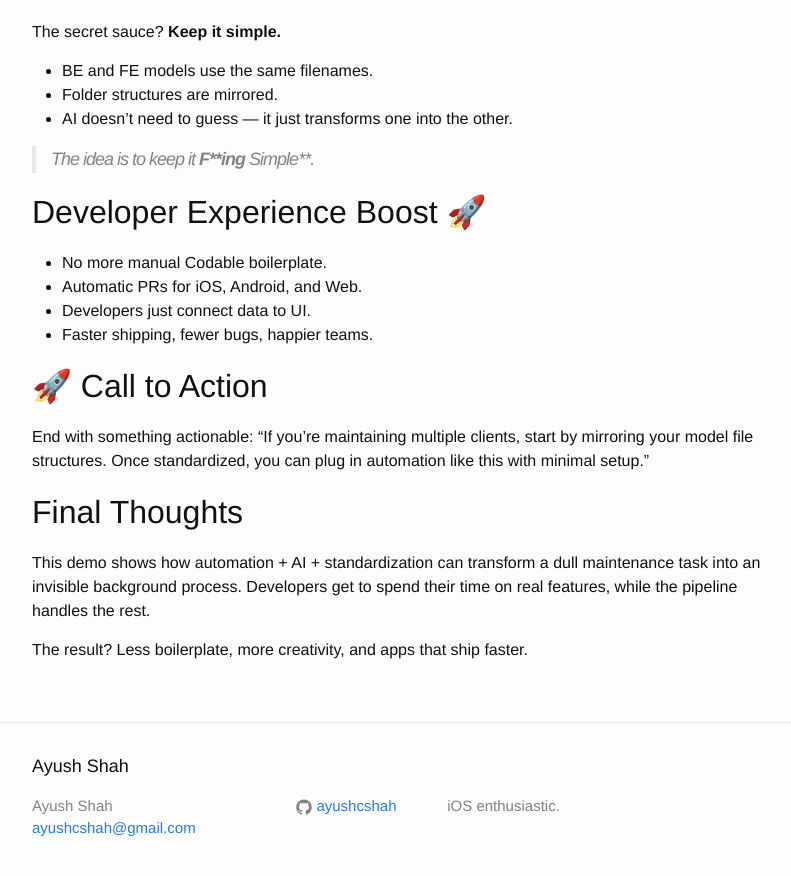
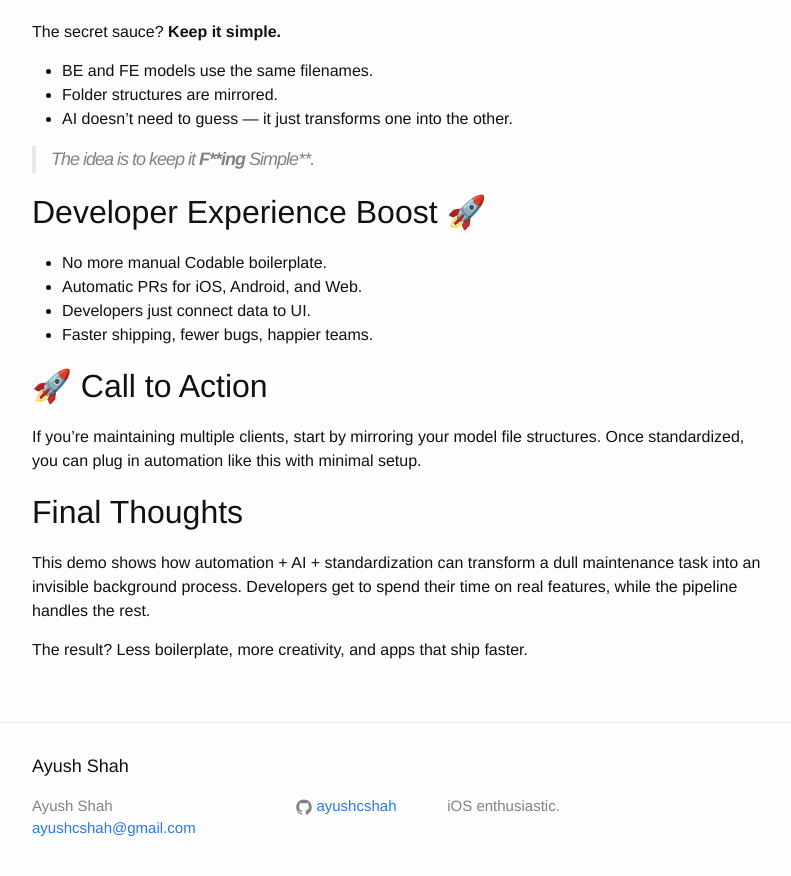
Before and after one commit to ayushcshah/ayushcshah.github.io, a Jekyll site: the page built from _posts/2025-09-22-auto-client-model-updates.markdown, in a window 1280 px wide and 900 px high, scrolled down 3116 px. Shown: the top 876 px of the window, without its empty margins (238-1029 px from the left). Built offline with Jekyll 4.4.1, drawn with Linux system fonts in a browser that asks for light colours.

Commit message:
Update 2025-09-22-auto-client-model-updates.markdown

```diff
--- a/_posts/2025-09-22-auto-client-model-updates.markdown
+++ b/_posts/2025-09-22-auto-client-model-updates.markdown
@@ -135,8 +135,7 @@ The secret sauce? **Keep it simple.**
 
 
 ## 🚀 Call to Action
-End with something actionable:
-“If you’re maintaining multiple clients, start by mirroring your model file structures. Once standardized, you can plug in automation like this with minimal setup.”
+If you’re maintaining multiple clients, start by mirroring your model file structures. Once standardized, you can plug in automation like this with minimal setup.
 
 
 ## Final Thoughts
```
